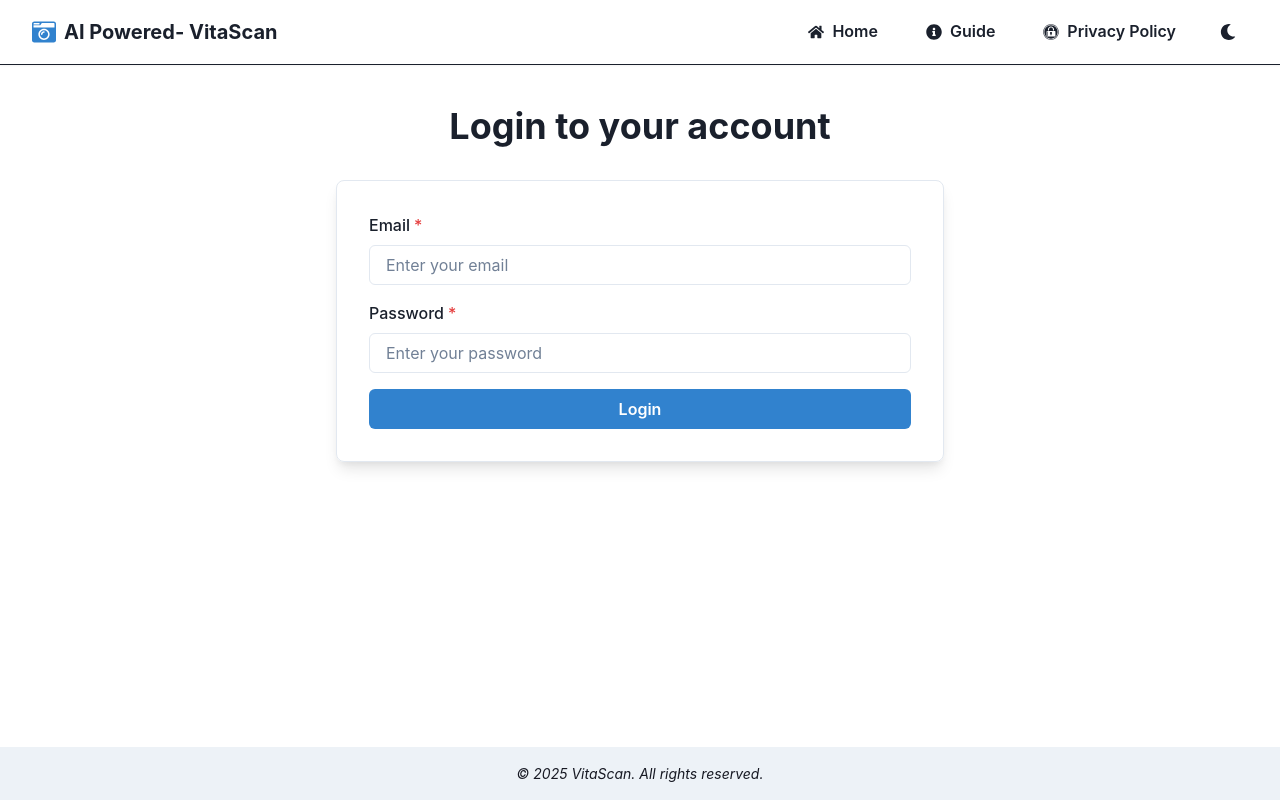
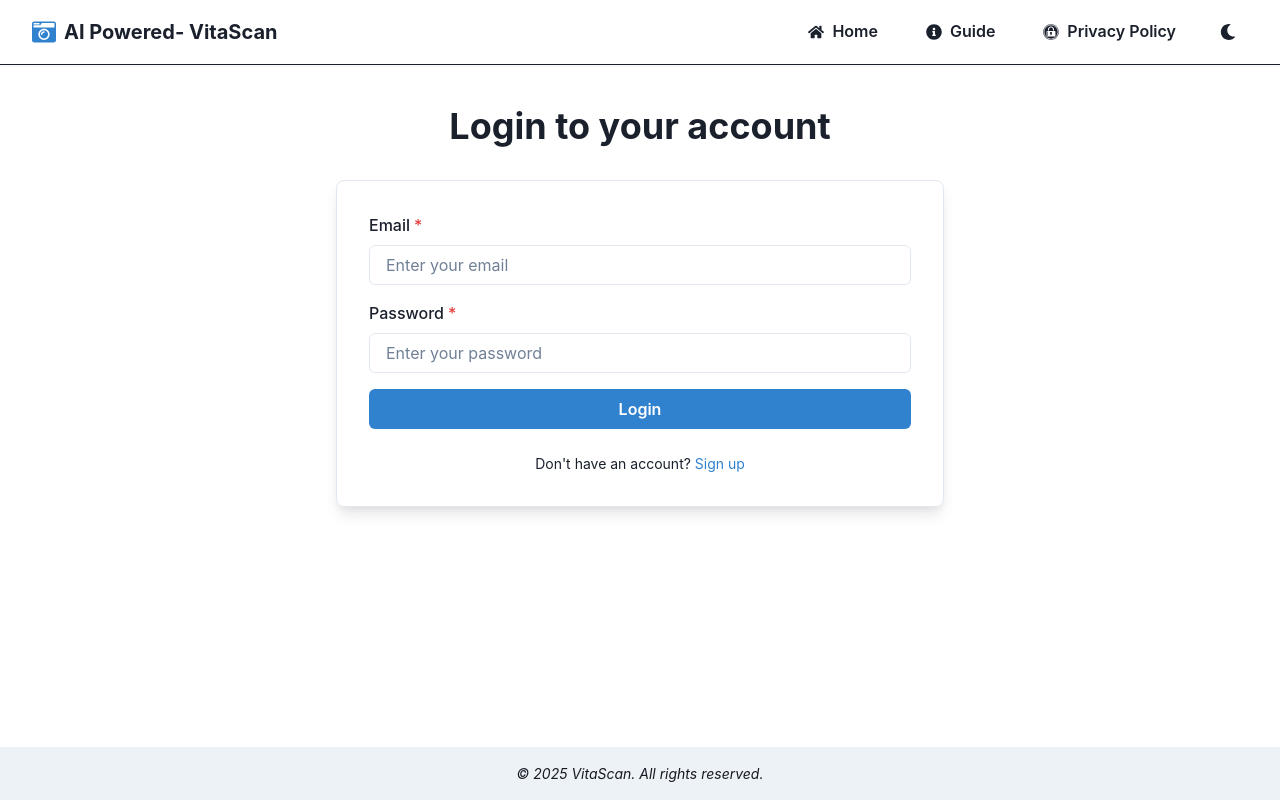
Before and after one commit to KAI-77/macro-app-demo, a React (Vite) app in the folder frontend/: page /login in a window 1280 px wide. Built offline with nearby package versions, Linux system fonts and the light colour scheme.

Commit message:
fixed login and signup ux

```diff
--- a/frontend/src/components/auth/LoginForm.jsx
+++ b/frontend/src/components/auth/LoginForm.jsx
@@ -1,9 +1,7 @@
 import { FormControl, Heading, useToast } from "@chakra-ui/react";
 import React, { useState } from "react";
-import { VStack, Container, Box, FormLabel, Button, Input } from "@chakra-ui/react";
-
-
-import { useNavigate } from "react-router-dom";
+import { VStack, Container, Box, FormLabel, Button, Input, Text, Link as ChakraLink } from "@chakra-ui/react";
+import { useNavigate, Link } from "react-router-dom";
 
 export default function LoginForm () {
     const [formData, setFormData] = useState({
@@ -88,6 +86,14 @@ export default function LoginForm () {
                         </Button>
                     </VStack>
                 </form>
+                        <Text mt={6} fontSize="sm" className="text-gray-600" textAlign="center">
+                            Don't have an account? {'  '}
+                            <Link to="/register">
+                            <ChakraLink color="blue.500" hover="underline">
+                                Sign up
+                            </ChakraLink>
+                            </Link>
+                        </Text>
             </Box>
 
 
--- a/frontend/src/components/auth/SignupForm.jsx
+++ b/frontend/src/components/auth/SignupForm.jsx
@@ -1,7 +1,7 @@
-import { Container, FormControl, FormLabel, VStack, Input, Box, Button, useToast, Heading} from "@chakra-ui/react";
+import { Container, FormControl, FormLabel, VStack, Input, Box, Button, useToast, Heading, Text, Link as ChakraLink} from "@chakra-ui/react";
 import React, { useState } from "react";
 
-import {useNavigate} from 'react-router-dom'
+import {useNavigate, Link } from 'react-router-dom'
 
 export default function SignupForm () {
     const [formData, setFormData] = useState({
@@ -114,6 +114,14 @@ export default function SignupForm () {
 
 
                     </form>
+                        <Text mt={6} fontSize="sm" className="text-gray-600" textAlign="center">
+                            Already have an account?{'  '}
+                            <Link to="/login">
+                            <ChakraLink color="blue.500" hover="underline">
+                            Login
+                            </ChakraLink>
+                            </Link>
+                        </Text>
                 </Box>
 
             </VStack>
```
